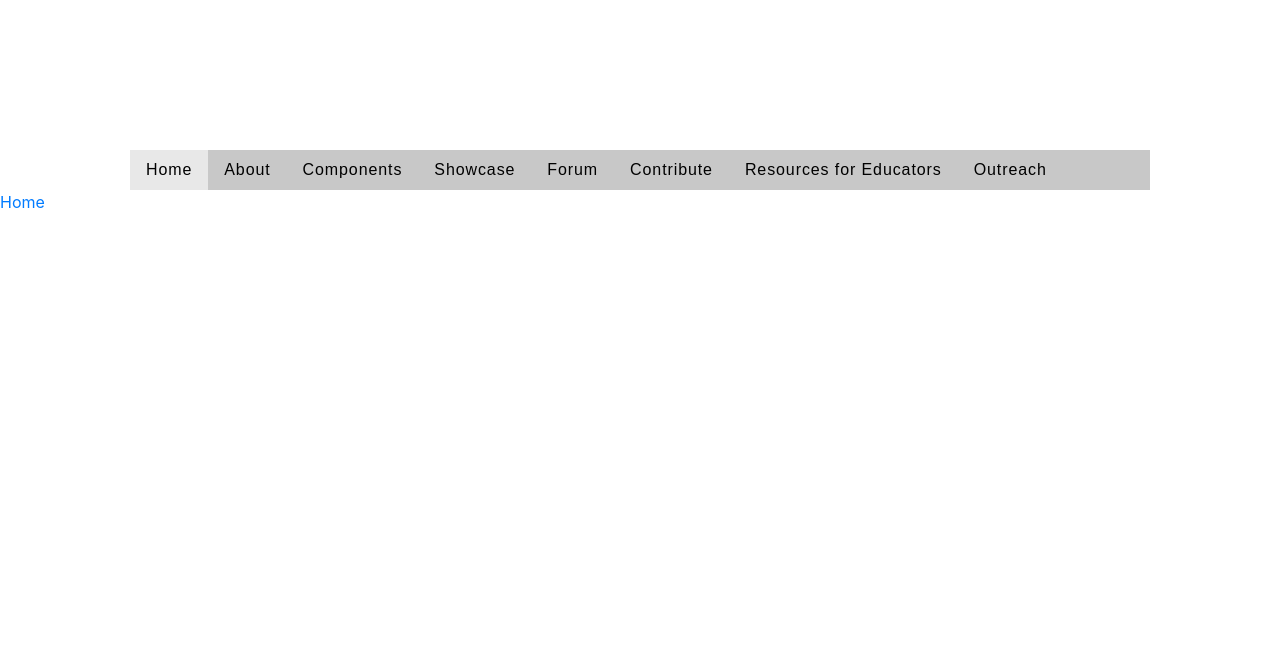
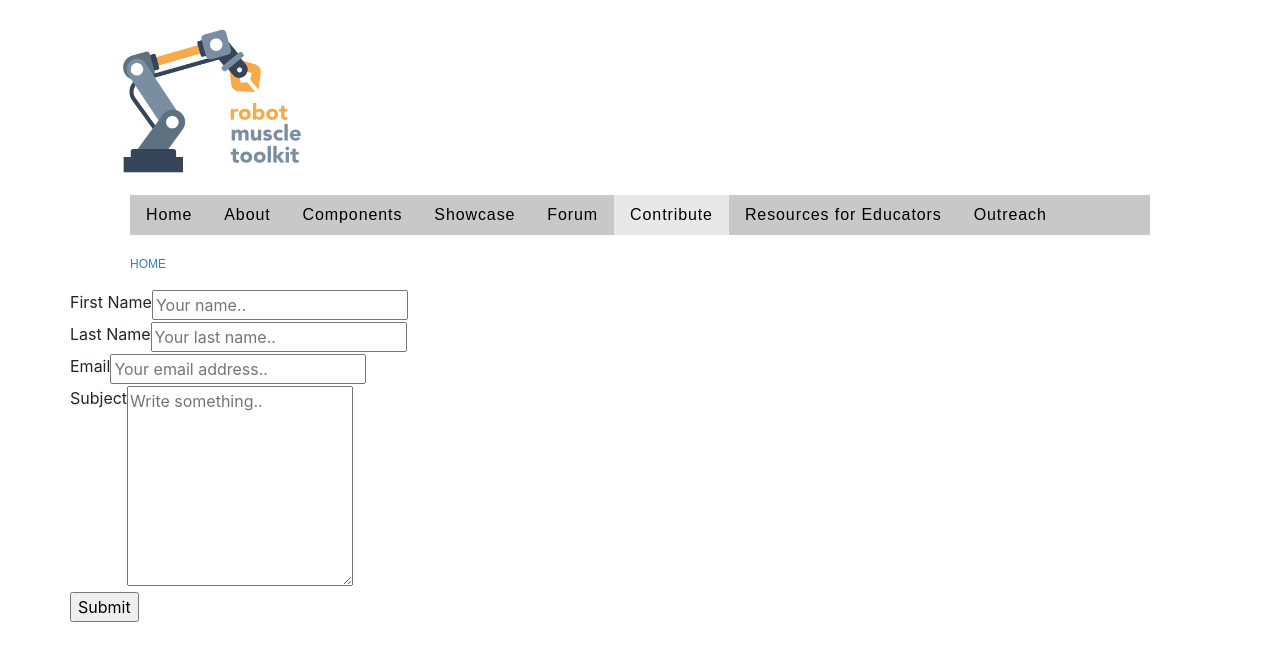
Before and after one commit to tjwhenderson/ARCLab-Actuator-Project, a plain HTML site: page Website/contribute.html in a window 1280 px wide. Drawn offline with nearby package versions, Linux system fonts and the light colour scheme.

Commit message:
logo + minor updates

```diff
--- /dev/null
+++ b/Website/contribute.css
@@ -0,0 +1,63 @@
+* {
+  box-sizing: border-box;
+}
+
+input[type=text], select, textarea {
+  width: 100%;
+  padding: 12px;
+  border: 1px solid #ccc;
+  border-radius: 4px;
+  resize: vertical;
+}
+
+label {
+  padding: 12px 12px 12px 0;
+  display: inline-block;
+}
+
+input[type=submit] {
+  background-color: #4CAF50;
+  color: white;
+  padding: 12px 20px;
+  border: none;
+  border-radius: 4px;
+  cursor: pointer;
+  float: right;
+}
+
+input[type=submit]:hover {
+  background-color: #45a049;
+}
+
+.container {
+  border-radius: 5px;
+  background-color: #f2f2f2;
+  padding: 20px;
+}
+
+.col-25 {
+  float: left;
+  width: 25%;
+  margin-top: 6px;
+}
+
+.col-75 {
+  float: left;
+  width: 75%;
+  margin-top: 6px;
+}
+
+/* Clear floats after the columns */
+.row:after {
+  content: "";
+  display: table;
+  clear: both;
+}
+
+/* Responsive layout - when the screen is less than 600px wide, make the two columns stack on top of each other instead of next to each other */
+@media screen and (max-width: 600px) {
+  .col-25, .col-75, input[type=submit] {
+    width: 100%;
+    margin-top: 0;
+  }
+}
--- a/Website/contribute.html
+++ b/Website/contribute.html
@@ -4,7 +4,7 @@
   <head>
     <!-- required meta tags -->
     <meta charset="UTF-8">
-    <title>Actuator</title>
+    <title>Robot Muscle Toolkit</title>
     <meta name="viewport" content="width=device-width, initial-scale=1.0">
     <link rel="stylesheet" href="main.css" type="text/css">
     <!-- bootstrap -->
@@ -13,10 +13,12 @@
   </head>
   <body>
 
+      <img class="logo" src="icons/logo.png" alt="logo">
+
 <!-- navigation bar -->
   <ul class="nav">
     <li class="nav-item">
-      <a class="nav-link active" href="index.html">Home</a>
+      <a class="nav-link" href="index.html">Home</a>
     </li>
     <li class="nav-item">
       <a class="nav-link" href="about.html">About</a>
@@ -31,7 +33,7 @@
       <a class="nav-link" href="#">Forum</a>
     </li>
     <li class="nav-item">
-      <a class="nav-link" href="contribute.html">Contribute</a>
+      <a class="nav-link active" href="contribute.html">Contribute</a>
     </li>
     <li class="nav-item">
       <a class="nav-link" href="#">Resources for Educators</a>
@@ -41,9 +43,54 @@
     </li>
   </ul>
 
-  <p class="links">
-    <a class="page-links" href="index.html">Home</a>
-  </p>
+  <!-- mini navigation on the page -->
+    <ul class="mini-nav">
+      <li class="each-nav">
+        <a class="each-link" href="index.html">Home</a>
+      </li>
+    </ul>
+
+    <div class="container">
+  <form action="/action_page.php">
+  <div class="row">
+    <div class="col-25">
+      <label for="fname">First Name</label>
+    </div>
+    <div class="col-75">
+      <input type="text" id="fname" name="firstname" placeholder="Your name..">
+    </div>
+  </div>
+  <div class="row">
+    <div class="col-25">
+      <label for="lname">Last Name</label>
+    </div>
+    <div class="col-75">
+      <input type="text" id="lname" name="lastname" placeholder="Your last name..">
+    </div>
+  </div>
+  <div class="row">
+    <div class="col-25">
+      <label for="email">Email</label>
+    </div>
+    <div class="col-75">
+      <input type="text" id="lname" name="lastname" placeholder="Your email address..">
+    </div>
+  </div>
+  <div class="row">
+    <div class="col-25">
+      <label for="subject">Subject</label>
+    </div>
+    <div class="col-75">
+      <textarea id="subject" name="subject" placeholder="Write something.." style="height:200px"></textarea>
+    </div>
+  </div>
+  <div class="row">
+    <input type="submit" value="Submit">
+  </div>
+  </form>
+</div>
+
+
 
     <!-- javascript  -->
     <script src="https://code.jquery.com/jquery-3.3.1.slim.min.js" integrity="sha384-q8i/X+965DzO0rT7abK41JStQIAqVgRVzpbzo5smXKp4YfRvH+8abtTE1Pi6jizo" crossorigin="anonymous"></script>
--- a/Website/main.css
+++ b/Website/main.css
@@ -1,7 +1,12 @@
+.logo {
+  margin-top: 2%;
+  margin-left: 9%;
+}
+
 
 /* navigation bar */
 .nav {
-  margin-top: 150px;
+  margin-top: 1.5%;
   margin-left: 130px;
   margin-right: 130px;
   background-color: #C8C8C8;
@@ -38,3 +43,33 @@
   font-weight: 500;
   letter-spacing: 0.9px;
 }
+
+.mini-nav {
+  margin-left: 90px;
+  margin-top: 15px;
+}
+
+.each-nav {
+  display: block;
+}
+
+.each-link {
+  text-transform: uppercase;
+  font-family: sans-serif;
+  font-size: 12px;
+  color: #3680B6;
+
+}
+
+/* hovering link colors... */
+.each-nav a:link {
+}
+.each-nav a:visited {
+
+}
+.each-nav a:hover {
+  color: #3680B6;
+  text-decoration: none;
+}
+.each-nav a.active {
+}
```
Also changed, not shown: Website/about.css (+7 -30 lines), Website/about.html (+30 -7 lines), Website/index.html (+6 -4 lines), Website/icons/logo.png (added).
